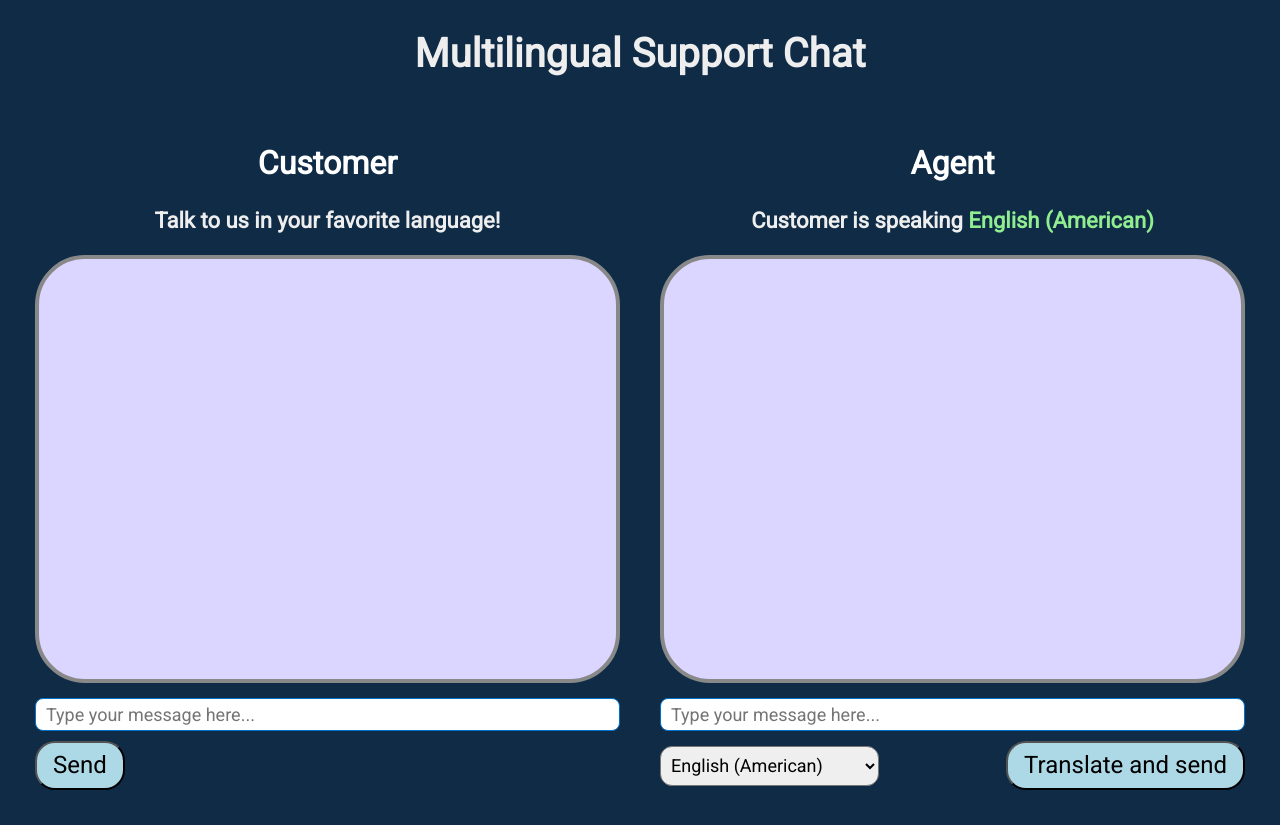
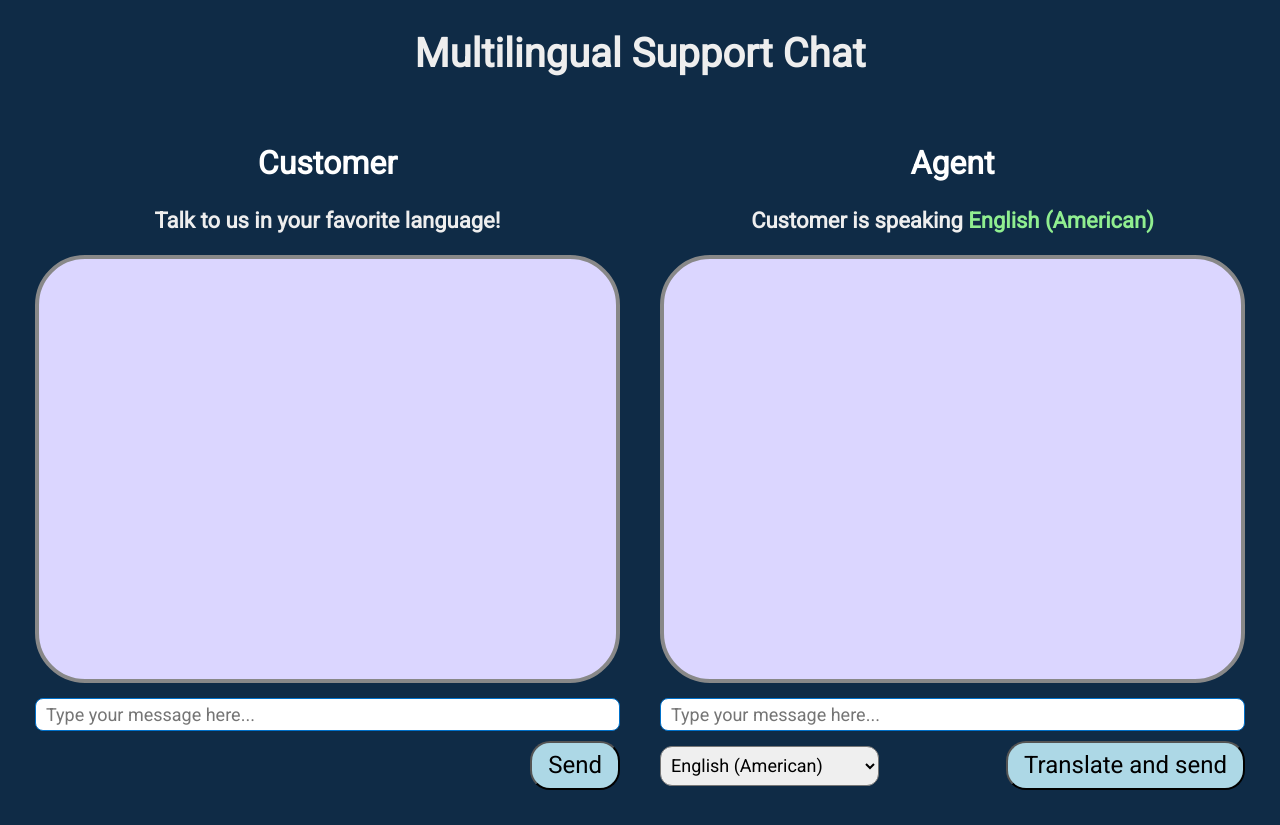
Before and after one commit to morsssss/international-support-chat, a Next.js app: page / in a window 1280 px wide. Built offline with nearby package versions, Linux system fonts and the light colour scheme.

Commit message:
Align customer button to right

```diff
--- a/src/app/page.css
+++ b/src/app/page.css
@@ -57,6 +57,10 @@
   align-items: center;
 }
 
+.bottomArea button {
+  margin-left: auto;
+}
+
 #customerChat > li {
   padding: 0.5rem 1rem;
 }
```
